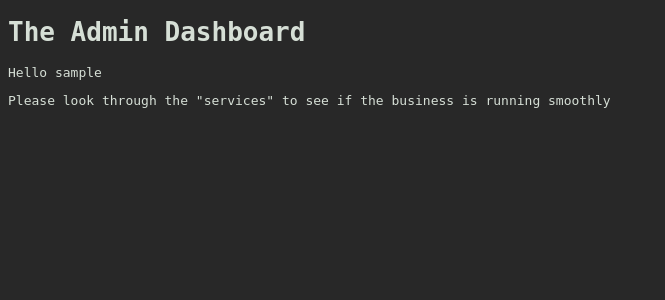
After one commit to davidnard21/wallace-web-lab, a Flask app: template webapps/webapp-a/templates/admin_dashboard.html in a window 1280 px wide. The commit adds this page. Shown: the top 300 px of the page, without its empty margins (0-665 px from the left). Run offline with Flask 3, Linux system fonts and the light colour scheme; the template is opened without the code that fills it: most values are stand-ins (such as "Sample title", 1, 10 or a date in 2020).

Commit message:
Added redirects to dashboard per user role

```diff
--- a/webapps/webapp-a/app.py
+++ b/webapps/webapp-a/app.py
@@ -30,8 +30,19 @@ def dashboard():
         # make sure user is authenticated
         return redirect(url_for("login"))
 
-    return render_template("dashboard.html", username=session["username"], role=session["role"])
-    # if they are authenticated, load the dashboard and pass the user and role
+    current_username = session["username"]
+    current_role = session["role"]
+    # Establish role/username from login page entry
+
+    if current_role == "admin":
+        return render_template("admin_dashboard.html", username=current_username, role=current_role)
+        # if they are authenticated, load the dashboard and pass the user and role
+    elif current_role == "user":
+        return render_template("user_dashboard.html", username=current_username, role=current_role)
+    elif current_role == "guest":
+        return render_template("guest_dashboard.html", username=current_username, role=current_role)
+
+    return redirect(url_for("login"))
 
 @app.route("/login", methods=["GET", "POST"])
 def login():
--- /dev/null
+++ b/webapps/webapp-a/templates/admin_dashboard.html
@@ -0,0 +1,13 @@
+<!DOCTYPE html>
+<html lang="en">
+<head>
+    <title>Test Flask App</title>
+    <link rel="stylesheet" href="{{ url_for('static', filename='style.css') }}">
+    <!-- Flask uses Jinja2 so we gotta use this wack ahh style link -->
+</head>
+<body>
+    <h1>The Admin Dashboard</h1>
+    <p>Hello {{ username }}</p>
+    <p>Please look through the "services" to see if the business is running smoothly</p>
+</body>
+</html>
--- a/webapps/webapp-a/templates/dashboard.html
+++ b/webapps/webapp-a/templates/user_dashboard.html
@@ -6,7 +6,7 @@
     <!-- Flask uses Jinja2 so we gotta use this wack ahh style link -->
 </head>
 <body>
-    <h1>The Dashboard</h1>
+    <h1>The User Dashboard</h1>
     <p>Hello {{ username }}</p>
 </body>
 </html>
```
Also changed, not shown: webapps/webapp-a/templates/guest_dashboard.html (added, +12 -0 lines).
